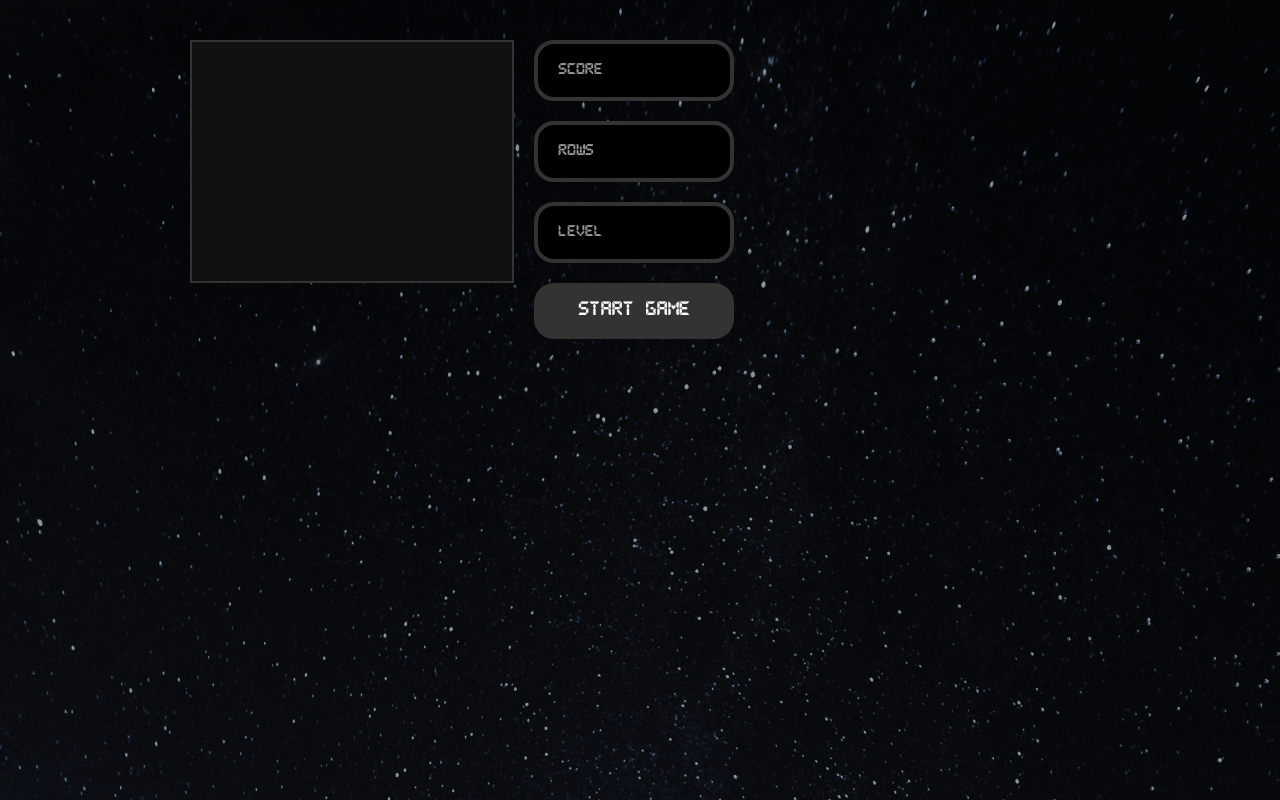
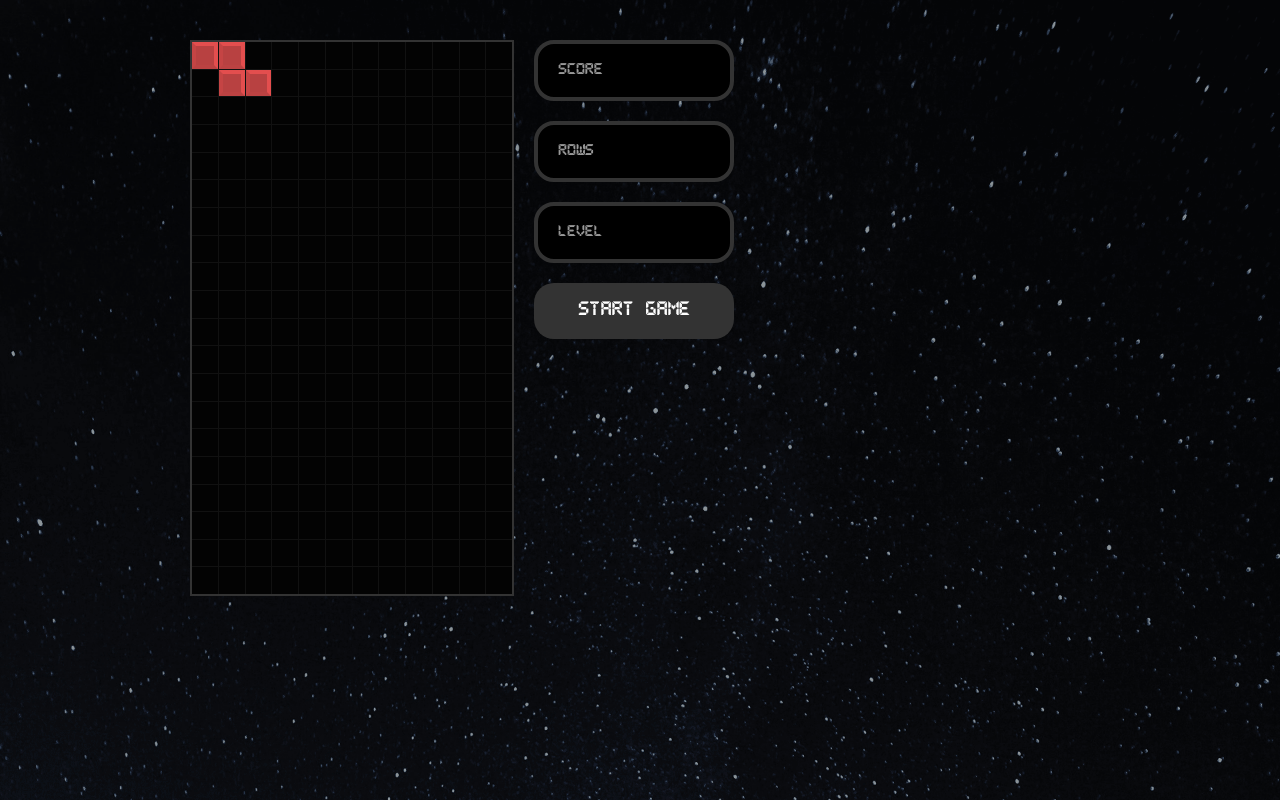
Before and after one commit to Pakvothe/ReactTetris, a React (Create React App) app: page / in a window 1280 px wide. Built offline with nearby package versions, Linux system fonts and the light colour scheme.

Commit message:
Logic implementation for player and stage (styles fixed)

```diff
--- a/src/components/Stage.jsx
+++ b/src/components/Stage.jsx
@@ -1,10 +1,10 @@
 import React from 'react';
-import { StyledStage } from './styles/StyledStage';
+import { StyledStage } from './styles/StyledStage.jsx';
 
 import Cell from './Cell.jsx';
 
 const Stage = ({ stage }) => (
- <StyledStage width={stage[0].length} heigth={stage.length}>
+ <StyledStage width={stage[0].length} height={stage.length}>
   {stage.map((row) => row.map((cell, x) => <Cell key={x} type={cell[0]} />))}
  </StyledStage>
 );
--- a/src/components/Tetris.jsx
+++ b/src/components/Tetris.jsx
@@ -1,4 +1,5 @@
 import React, { useState } from 'react';
+import { createStage } from '../gameHelpers.jsx';
 
 //Styled Componentes
 import { StyledTetris, StyledTetrisContainer } from './styles/StyledTetris.jsx';
@@ -16,17 +17,51 @@ const Tetris = () => {
  const [dropTime, setDropTime] = useState(null); // este estado maneja la velocidad dependiendo el nivel
  const [gameOver, setGameOver] = useState(false);
 
- const [player] = usePlayer();
+ const [player, updatePlayerPos, resetPlayer] = usePlayer();
  const [stage, setStage] = useStage(player);
 
  console.log('re-render');
+
+ const movePlayer = (dir) => {
+  //se encarga del movimiento de izquierda a derecha
+  updatePlayerPos({ x: dir, y: 0 });
+ };
+
+ const startGame = () => {
+  //resetea todo, crea un nuevo stage y un nuevo jugador
+  setStage(createStage());
+  resetPlayer();
+ };
+
+ const drop = () => {
+  updatePlayerPos({ x: 0, y: 1, collided: false });
+ };
+
+ const dropPlayer = () => {
+  drop();
+ };
+
+ const move = ({ keyCode }) => {
+  //37 = flecha izquierda, 39 = flecha derecha, 40 = flecha abajo
+  if (!gameOver) {
+   if (keyCode === 37) {
+    movePlayer(-1);
+   } else if (keyCode === 39) {
+    movePlayer(1);
+   } else if (keyCode === 40) {
+    dropPlayer();
+   }
+  }
+ };
+
  return (
-  <StyledTetrisContainer>
+  //StyledTetrisContainer sirve para tomar registro del teclado
+  <StyledTetrisContainer role="button" tabIndex="0" onKeyDown={(e) => move(e)}>
    <StyledTetris>
     <Stage stage={stage} />
     <aside>
      {gameOver ? (
-      <Display gameover={gameOver} text="Game Over" />
+      <Display gameOver={gameOver} text="Game Over" />
      ) : (
       <div>
        <Display text="Score" />
@@ -34,7 +69,7 @@ const Tetris = () => {
        <Display text="Level" />
       </div>
      )}
-     <StartButton />
+     <StartButton callback={startGame} />
     </aside>
    </StyledTetris>
   </StyledTetrisContainer>
--- a/src/components/styles/StyledCell.jsx
+++ b/src/components/styles/StyledCell.jsx
@@ -5,7 +5,7 @@ export const StyledCell = styled.div`
  background: rgba(${(props) => props.color}, 0.8);
  border: ${(props) => (props.type === 0 ? '0px solid' : '4px solid')};
  border-bottom-color: rgba(${(props) => props.color}, 0.1);
- border-rigth-color: rgba(${(props) => props.color}, 1);
+ border-right-color: rgba(${(props) => props.color}, 1);
  border-top-color: rgba(${(props) => props.color}, 1);
  border-left-color: rgba(${(props) => props.color}, 0.3);
 `;
--- a/src/components/styles/StyledDisplay.jsx
+++ b/src/components/styles/StyledDisplay.jsx
@@ -3,7 +3,7 @@ import styled from 'styled-components';
 export const StyledDisplay = styled.div`
  box-sizing: border-box;
  display: flex;
- aling-items: center;
+ align-items: center;
  margin: 0 0 20px 0;
  padding: 20px;
  border: 4px solid #333;
--- a/src/components/styles/StyledStage.jsx
+++ b/src/components/styles/StyledStage.jsx
@@ -6,7 +6,7 @@ export const StyledStage = styled.div`
   ${(props) => props.height},
   calc(25vw / ${(props) => props.width})
  );
- grid-template.columns: repeat(${(props) => props.width}, 1fr);
+ grid-template-columns: repeat(${(props) => props.width}, 1fr);
  grid-gap: 1px;
  border: 2px solid #333;
  width: 100%;
--- a/src/hooks/usePlayer.jsx
+++ b/src/hooks/usePlayer.jsx
@@ -1,6 +1,7 @@
-import { useState } from 'react';
+import { useCallback, useState } from 'react';
 
-import { randomTetromino } from '../tetrominos.jsx';
+import { TETROMINOS, randomTetromino } from '../tetrominos.jsx';
+import { STAGE_WIDTH } from '../gameHelpers.jsx';
 
 export const usePlayer = () => {
  const [player, setPlayer] = useState({
@@ -9,5 +10,22 @@ export const usePlayer = () => {
   collided: false,
  });
 
- return [player];
+ //setea la posicion en el estado player, recive la posicion x/y. Y tambien si hay colision
+ const updatePlayerPos = ({ x, y, collided }) => {
+  setPlayer((prev) => ({
+   ...prev,
+   pos: { x: (prev.pos.x += x), y: (prev.pos.y += y) },
+   collided,
+  }));
+ };
+
+ const resetPlayer = useCallback(() => {
+  setPlayer({
+   pos: { x: STAGE_WIDTH / 2 - 2, y: 0 },
+   tetromino: randomTetromino().shape,
+   collided: false,
+  });
+ }, []);
+
+ return [player, updatePlayerPos, resetPlayer];
 };
--- a/src/hooks/useStage.jsx
+++ b/src/hooks/useStage.jsx
@@ -1,8 +1,37 @@
-import { useState } from 'react';
-import { createStage } from '../gameHelpers.jsx';
+import { useState, useEffect } from 'react';
+import { createStage } from '../gameHelpers';
 
-export const useStage = () => {
+export const useStage = (player, resetPlayer) => {
  const [stage, setStage] = useState(createStage());
+
+ useEffect(() => {
+  const updateStage = (prevStage) => {
+   // First flush the stage
+   const newStage = prevStage.map((row) =>
+    row.map((cell) => (cell[1] === 'clear' ? [0, 'clear'] : cell))
+   );
+
+   // Then draw the tetromino
+   player.tetromino.forEach((row, y) => {
+    row.forEach((value, x) => {
+     if (value !== 0) {
+      newStage[y + player.pos.y][x + player.pos.x] = [
+       value,
+       `${player.collided ? 'merged' : 'clear'}`,
+      ];
+     }
+    });
+   });
+   // Then check if we collided
+   if (player.collided) {
+    resetPlayer();
+   }
+
+   return newStage;
+  };
+
+  setStage((prev) => updateStage(prev));
+ }, [player, resetPlayer]);
 
  return [stage, setStage];
 };
```
